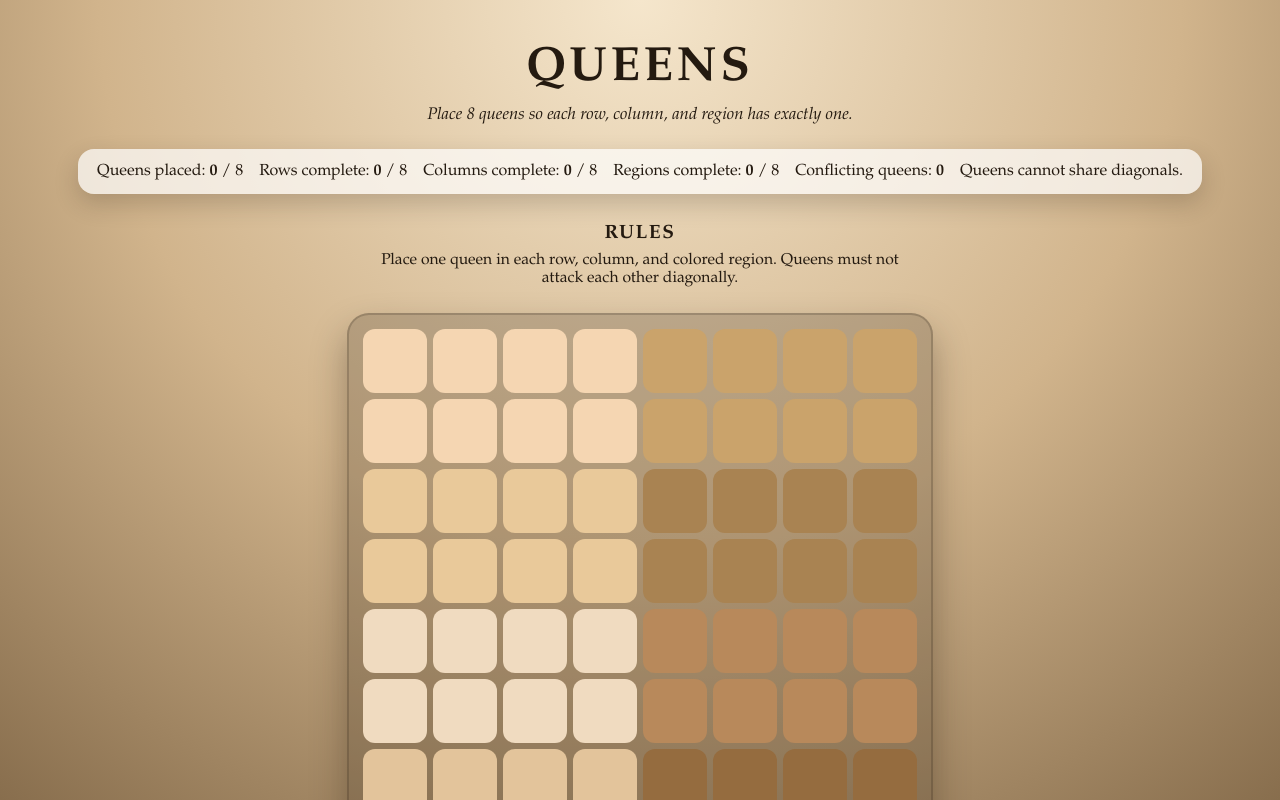
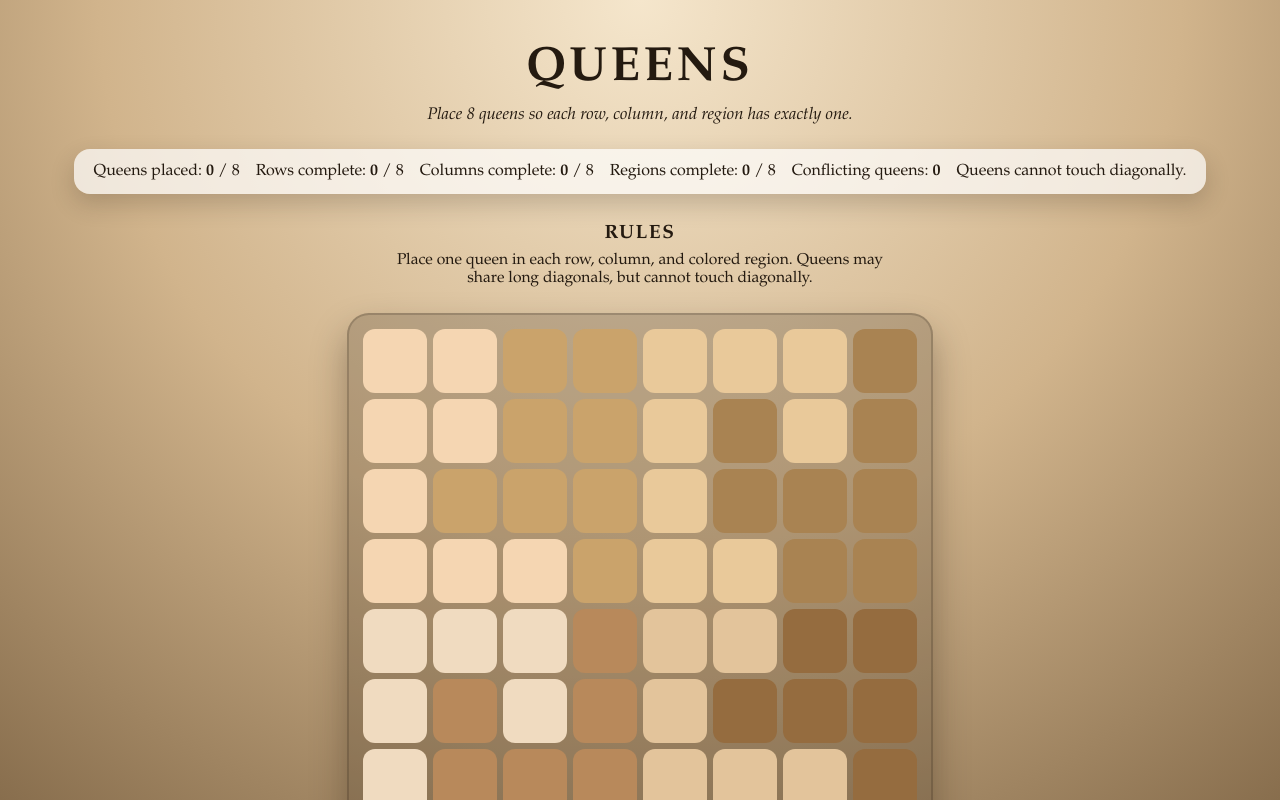
Before and after one commit to zakaahmed1/Zaka-Game-Central, a Next.js app: page /queens in a window 1280 px wide. Shown: the top 800 px of the page. Built offline with nearby package versions, Linux system fonts and the light colour scheme.

Commit message:
More irregular shapes for Queens

```diff
--- a/pages/queens.tsx
+++ b/pages/queens.tsx
@@ -4,14 +4,14 @@ import styles from "../styles/Queens.module.css";
 const BOARD_SIZE = 8;
 const TOTAL_CELLS = BOARD_SIZE * BOARD_SIZE;
 const REGION_MAP = [
-  0, 0, 0, 0, 1, 1, 1, 1,
-  0, 0, 0, 0, 1, 1, 1, 1,
-  2, 2, 2, 2, 3, 3, 3, 3,
-  2, 2, 2, 2, 3, 3, 3, 3,
-  4, 4, 4, 4, 5, 5, 5, 5,
-  4, 4, 4, 4, 5, 5, 5, 5,
-  6, 6, 6, 6, 7, 7, 7, 7,
-  6, 6, 6, 6, 7, 7, 7, 7,
+  0, 0, 1, 1, 2, 2, 2, 3,
+  0, 0, 1, 1, 2, 3, 2, 3,
+  0, 1, 1, 1, 2, 3, 3, 3,
+  0, 0, 0, 1, 2, 2, 3, 3,
+  4, 4, 4, 5, 6, 6, 7, 7,
+  4, 5, 4, 5, 6, 7, 7, 7,
+  4, 5, 5, 5, 6, 6, 6, 7,
+  4, 4, 5, 5, 6, 6, 7, 7,
 ];
 const REGION_COLORS = [
   "#f5d6b2",
@@ -58,8 +58,8 @@ export default function Queens() {
     const rows: number[][] = Array.from({ length: BOARD_SIZE }, () => []);
     const cols: number[][] = Array.from({ length: BOARD_SIZE }, () => []);
     const regions: number[][] = Array.from({ length: BOARD_SIZE }, () => []);
-    const diagA = new Map<number, number[]>();
-    const diagB = new Map<number, number[]>();
+    const positions: number[] = [];
+    const positionSet = new Set<number>();
 
     board.forEach((hasQueen, index) => {
       if (!hasQueen) return;
@@ -70,11 +70,8 @@ export default function Queens() {
       rows[row].push(index);
       cols[col].push(index);
       regions[region].push(index);
-
-      const keyA = row - col;
-      const keyB = row + col;
-      diagA.set(keyA, [...(diagA.get(keyA) ?? []), index]);
-      diagB.set(keyB, [...(diagB.get(keyB) ?? []), index]);
+      positions.push(index);
+      positionSet.add(index);
     });
 
     const conflicts = new Set<number>();
@@ -87,8 +84,26 @@ export default function Queens() {
     rows.forEach(markConflicts);
     cols.forEach(markConflicts);
     regions.forEach(markConflicts);
-    diagA.forEach(markConflicts);
-    diagB.forEach(markConflicts);
+
+    positions.forEach((index) => {
+      const row = getRow(index);
+      const col = getCol(index);
+      const diagonals = [
+        [row - 1, col - 1],
+        [row - 1, col + 1],
+        [row + 1, col - 1],
+        [row + 1, col + 1],
+      ];
+
+      diagonals.forEach(([r, c]) => {
+        if (r < 0 || r >= BOARD_SIZE || c < 0 || c >= BOARD_SIZE) return;
+        const neighborIndex = r * BOARD_SIZE + c;
+        if (positionSet.has(neighborIndex)) {
+          conflicts.add(index);
+          conflicts.add(neighborIndex);
+        }
+      });
+    });
 
     return {
       conflictSet: conflicts,
@@ -153,15 +168,17 @@ export default function Queens() {
           Conflicting queens: <strong>{conflictSet.size}</strong>
         </div>
         <div className={styles.statusItem}>
-          {isSolved ? "Puzzle solved!" : "Queens cannot share diagonals."}
+          {isSolved
+            ? "Puzzle solved!"
+            : "Queens cannot touch diagonally."}
         </div>
       </section>
 
       <section className={styles.rules} aria-label="Rules">
         <h2 className={styles.rulesTitle}>Rules</h2>
         <p className={styles.rulesText}>
-          Place one queen in each row, column, and colored region. Queens must
-          not attack each other diagonally.
+          Place one queen in each row, column, and colored region. Queens may
+          share long diagonals, but cannot touch diagonally.
         </p>
       </section>
 
```
